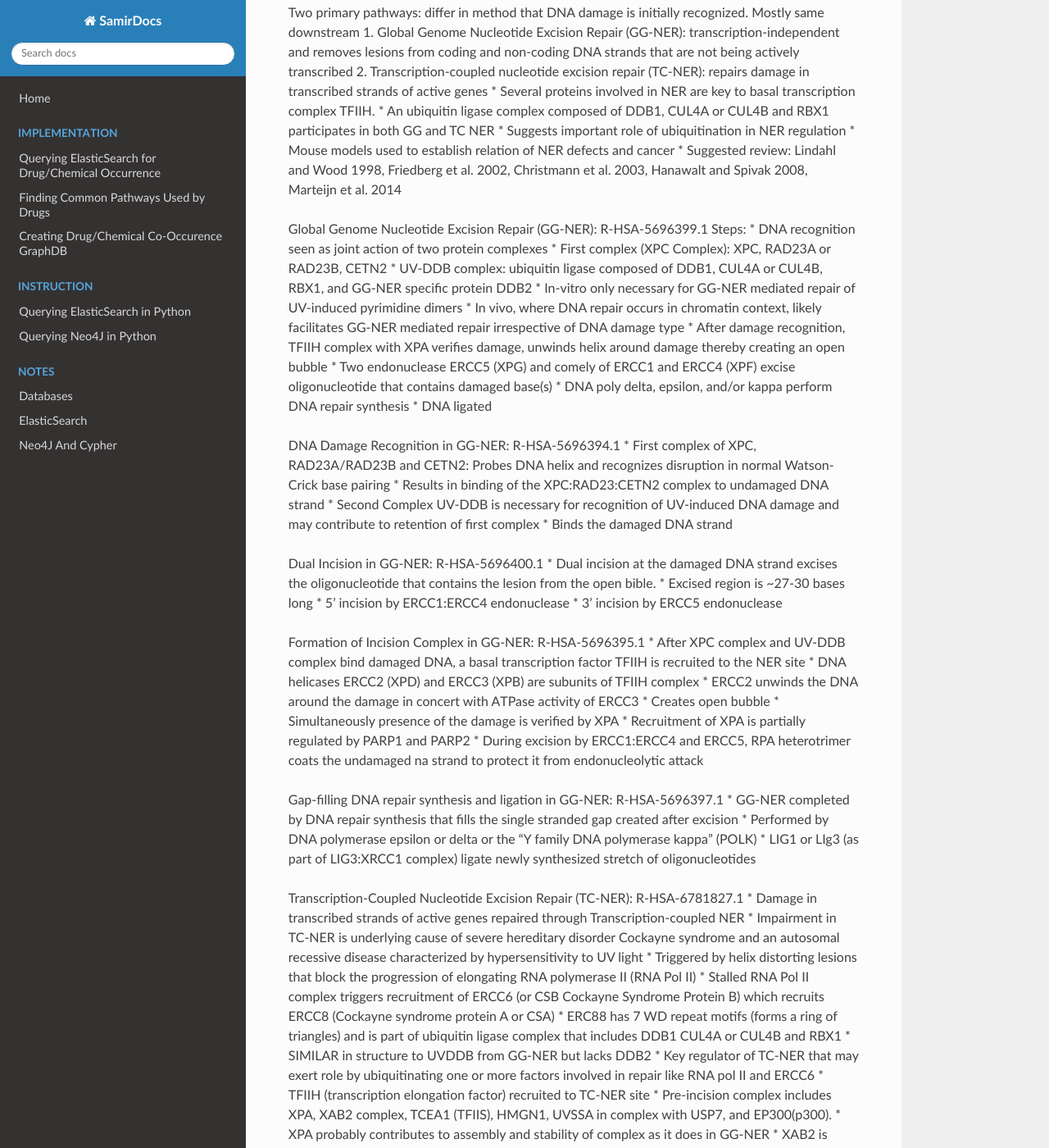
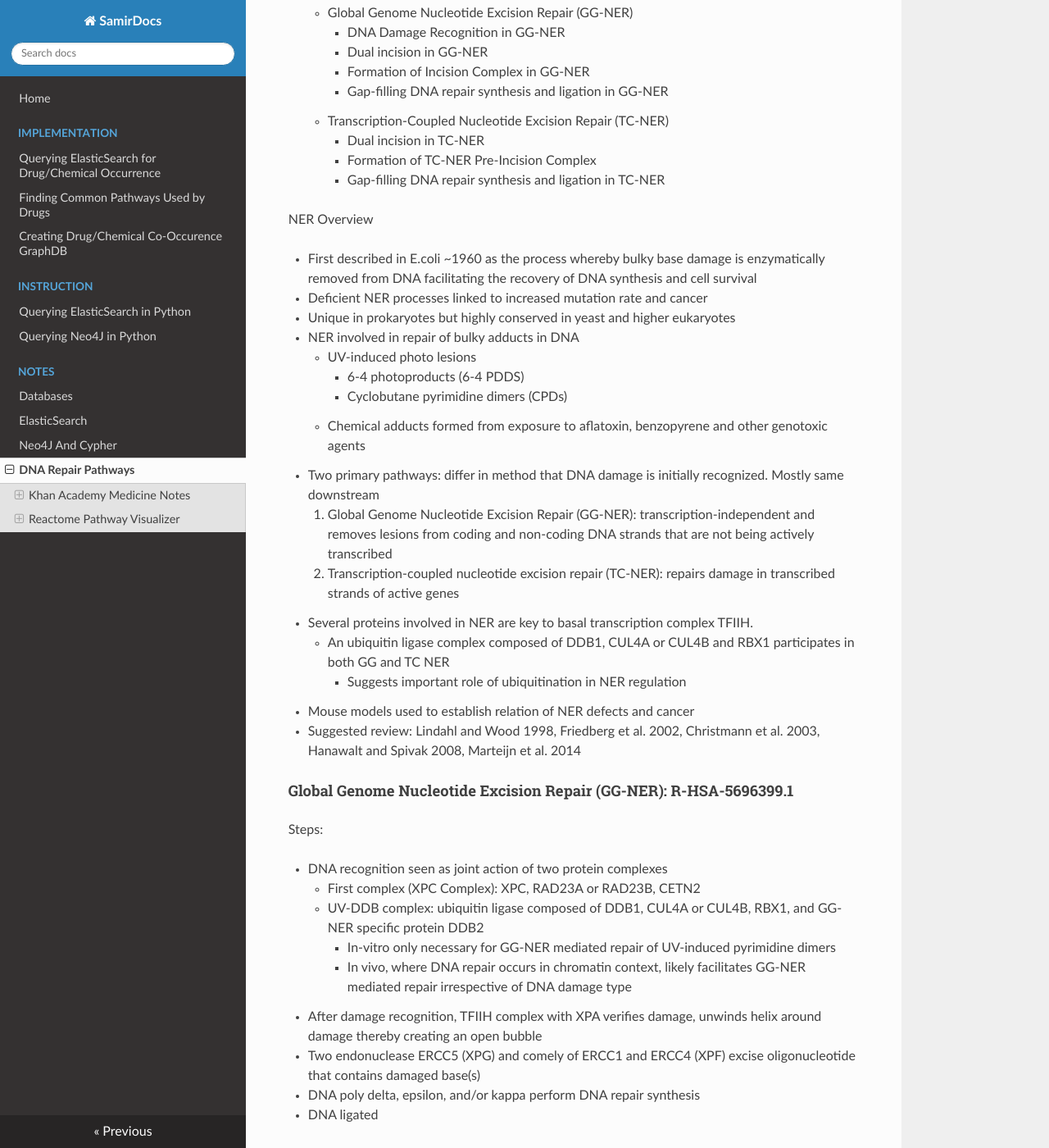
Before and after one commit to pinglab-intern/SamirDocs, an MkDocs documentation site: the page built from docs/notes/DNA_Repair_Pathway_Notes/DNA_Repair_Pathways.md, in a window 1280 px wide and 1400 px high, scrolled down 5983 px. Shown: the whole window at 82% size. Built offline with MkDocs 1.6.1, drawn with Linux system fonts in a browser that asks for light colours; nearby versions of some CDN libraries; some of the changed text lies outside the part shown.

Commit message:
:pencil: added DNA repair path to mkdocs.yml, fixed formatting of notes

```diff
--- a/docs/notes/DNA_Repair_Pathway_Notes/DNA_Repair_Pathways.md
+++ b/docs/notes/DNA_Repair_Pathway_Notes/DNA_Repair_Pathways.md
@@ -122,7 +122,8 @@ Summary:
     * I.E. MutSalpha has highest activity or potential for activity during DNA replication (between G1 and G2)
 * Defects in MSH2, MSH6, MLH1, and PMS2 cause hereditary nonpolyposis colorectal cancer (HNPCC, also known as Lynch syndrome)
 
-Mismatch repair (MMR) directed by MSH2:MSH6 (MutSalpha): R-HSA-5358565.1
+#### Mismatch repair (MMR) directed by MSH2:MSH6 (MutSalpha): R-HSA-5358565.1
+
 * Single base mismatches and unpaired loops of 1-2 nucleotides
 * Is about 6-fold more abundant than MSH2:MSH3 (MutSbeta) in humans
     * Imbalance of this ratio can cause mutator phenotype
@@ -133,7 +134,8 @@ Mismatch repair (MMR) directed by MSH2:MSH6 (MutSalpha): R-HSA-5358565.1
         * EXO1: enlarges gap to hundreds of nucleotides
 * DNA polymerase delta polymerizes across gap, and remaining nick is sealed by DNA ligase I LIG1
 
-Mismatch repair (MMR) directed by MSH2:MSH3 (MutSbeta): R-HSA-5358606.1
+#### Mismatch repair (MMR) directed by MSH2:MSH3 (MutSbeta): R-HSA-5358606.1
+
 * Binds unpaired loops of 2 or more nucleotides
 * 6x lower in concentration than alpha
 * Similar information as for MutSalpha
@@ -141,6 +143,7 @@ Mismatch repair (MMR) directed by MSH2:MSH3 (MutSbeta): R-HSA-5358606.1
 
 ### Nucleotide Excision Repair (NER): R-HSA-5696398.2
 Tree:
+
 * Nucleotide Excision Repair (NER)
     * Global Genome Nucleotide Excision Repair (GG-NER)
         * DNA Damage Recognition in GG-NER
@@ -153,6 +156,7 @@ Tree:
         * Gap-filling DNA repair synthesis and ligation in TC-NER
 
 NER Overview
+
 * First described in E.coli ~1960 as the process whereby bulky base damage is enzymatically removed from DNA facilitating the recovery of DNA synthesis and cell survival
 * Deficient NER processes linked to increased mutation rate and cancer
 * Unique in prokaryotes but highly conserved in yeast and higher eukaryotes
@@ -170,8 +174,9 @@ NER Overview
 * Mouse models used to establish relation of NER defects and cancer
 * Suggested review: Lindahl and Wood 1998, Friedberg et al. 2002, Christmann et al. 2003, Hanawalt and Spivak 2008, Marteijn et al. 2014
 
-Global Genome Nucleotide Excision Repair (GG-NER): R-HSA-5696399.1
+#### Global Genome Nucleotide Excision Repair (GG-NER): R-HSA-5696399.1
 Steps:
+
 * DNA recognition seen as joint action of two protein complexes
     * First complex (XPC Complex): XPC, RAD23A or RAD23B, CETN2
     * UV-DDB complex: ubiquitin ligase composed of DDB1, CUL4A or CUL4B, RBX1, and GG-NER specific protein DDB2
@@ -182,19 +187,22 @@ Steps:
 * DNA poly delta, epsilon, and/or kappa perform DNA repair synthesis
 * DNA ligated
 
-DNA Damage Recognition in GG-NER: R-HSA-5696394.1
+#### DNA Damage Recognition in GG-NER: R-HSA-5696394.1
+
 * First complex of XPC, RAD23A/RAD23B and CETN2: Probes DNA helix and recognizes disruption in normal Watson-Crick base pairing
     * Results in binding of the XPC:RAD23:CETN2 complex to undamaged DNA strand
 * Second Complex UV-DDB is necessary for recognition of UV-induced DNA damage and may contribute to retention of first complex
     * Binds the damaged DNA strand
 
-Dual Incision in GG-NER: R-HSA-5696400.1
+#### Dual Incision in GG-NER: R-HSA-5696400.1
+
 * Dual incision at the damaged DNA strand excises the oligonucleotide that contains the lesion from the open bible.
     * Excised region is ~27-30 bases long
 * 5’ incision by ERCC1:ERCC4 endonuclease
 *  3’ incision by ERCC5 endonuclease
 
-Formation of Incision Complex in GG-NER: R-HSA-5696395.1
+#### Formation of Incision Complex in GG-NER: R-HSA-5696395.1
+
 * After XPC complex and UV-DDB complex bind damaged DNA, a basal transcription factor TFIIH is recruited to the NER site
 * DNA helicases ERCC2 (XPD) and ERCC3 (XPB) are subunits of TFIIH complex
     * ERCC2 unwinds the DNA around the damage in concert with ATPase activity of ERCC3
@@ -203,12 +211,14 @@ Formation of Incision Complex in GG-NER: R-HSA-5696395.1
     * Recruitment of XPA is partially regulated by PARP1 and PARP2
 * During excision by ERCC1:ERCC4 and ERCC5, RPA heterotrimer coats the undamaged na strand to protect it from endonucleolytic attack
 
-Gap-filling DNA repair synthesis and ligation in GG-NER: R-HSA-5696397.1
+#### Gap-filling DNA repair synthesis and ligation in GG-NER: R-HSA-5696397.1
+
 * GG-NER completed by DNA repair synthesis that fills the single stranded gap created after excision
     * Performed by DNA polymerase epsilon or delta or the “Y family DNA polymerase kappa” (POLK)
 * LIG1 or LIg3 (as part of LIG3:XRCC1 complex) ligate newly synthesized stretch of oligonucleotides
 
-Transcription-Coupled Nucleotide Excision Repair (TC-NER): R-HSA-6781827.1
+#### Transcription-Coupled Nucleotide Excision Repair (TC-NER): R-HSA-6781827.1
+
 * Damage in transcribed strands of active genes repaired through Transcription-coupled NER
     * Impairment in TC-NER is underlying cause of severe hereditary disorder Cockayne syndrome and an autosomal recessive disease characterized by hypersensitivity to UV light
 * Triggered by helix distorting lesions that block the progression of elongating RNA polymerase II (RNA Pol II)
@@ -233,6 +243,7 @@ Transcription-Coupled Nucleotide Excision Repair (TC-NER): R-HSA-6781827.1
 Tree
 
 Base Excision Repair (BER)
+
 * Base-Excision Repair, AP Site Formation
     * Depurination
         * Cleavage of the damaged purine
@@ -251,6 +262,7 @@ Base Excision Repair (BER)
         * Abasic sugar-phosphate removal via the single-nucleotide replacement pathway
 
 Overview
+
 * BER involves the greatest number of individual enzymatic activities of the 3 primary repair pathways
     * Due to numerous individual glycosylases, each of which recognizes and removes a specific modified base(s) from DNA
 * Repairs the most prevalent types of DNA lesions, oxidatively damaged DNA bases, which arise as a consequence of:
@@ -300,10 +318,12 @@ Resolution of Abasic Sites (AP sites): R-HSA-73933.1
     * In the presence of PCNA, RPA, RFC, APEX1, FEN1, and LIG1
 * 9-1-1 repair complex of HUS1, RAD1, and RAD9 interacts with and coordinates components of BER but mechanism/timing unknown
 
-Displacement of DNA glycosylase by APEX1: R-HSA-110357.1
+#### Displacement of DNA glycosylase by APEX1: R-HSA-110357.1
+
 * Following cleavage of the damaged base, DNA glycosylase is displaced by APEX1 an AP endonuclease
 
-Resolution of AP sites via the single-nucleotide replacement pathway: R-HSA-110381.1
+#### Resolution of AP sites via the single-nucleotide replacement pathway: R-HSA-110381.1
+
 * Facilitates repair of most damaged bases
 * APEX1 is recruited to site of damage where it cleaves 5’ side of the basic (AP) residue. [SUB PATHWAY: R-HSA-73930.]
 * DNA polymerase Beta (POLB) then cleaves the 3’ side of AP sugar phosphate excising the AP residue
@@ -312,7 +332,8 @@ Resolution of AP sites via the single-nucleotide replacement pathway: R-HSA-1103
     * POLB mediates synthesis of the replacement residue and LIG3 ligation
 * XRCC1:LIG3 complex dissociates from DNA
 
-Resolution of AP sites via the multiple-nucleotide patch replacement pathway: R-HSA-110373.1
+#### Resolution of AP sites via the multiple-nucleotide patch replacement pathway: R-HSA-110373.1
+
 * Used when POLB cannot cleave 3’ side due to nature of 5’-terminal sugar phosphate structure
 * In this scenario, short stretch of residues containing the basic site is excised and replaced
 * Following Glycosylaze mediated cleavage of damaged base, APEX1 cleaves 5’ side of basic residue
@@ -324,7 +345,8 @@ Resolution of AP sites via the multiple-nucleotide patch replacement pathway: R-
 * Replacement residues are then ligated by LIG1
 * TODO: Both downstream nodes of this one (POLB and PCNA dependent replacement)
 
-APEX1-Independent Resolution of AP Sites via the Single Nucleotide Replacement Pathway: R-HSA-5649702.1
+#### APEX1-Independent Resolution of AP Sites via the Single Nucleotide Replacement Pathway: R-HSA-5649702.1
+
 * NEIL1 and NEIL2 have a dual DNA glycosylase and beta/delta lyase activity.
     * The AP site directed activity of NEIL1 and 2 is their major physiological role
     * They act on AP sites generated spontaneously or by other glycosylases
--- a/mkdocs.yml
+++ b/mkdocs.yml
@@ -46,3 +46,4 @@ nav:
   - Databases: 'notes/Databases.md'
   - ElasticSearch: 'notes/ElasticSearch.md'
   - Neo4J And Cypher: 'notes/neo4j.md'
+  - DNA Repair Pathways: 'notes/DNA_Repair_Pathway_Notes/DNA_Repair_Pathways.md'
```
Also changed, not shown: other parts of docs/notes/DNA_Repair_Pathway_Notes/DNA_Repair_Pathways.md (+13 -7 lines).
